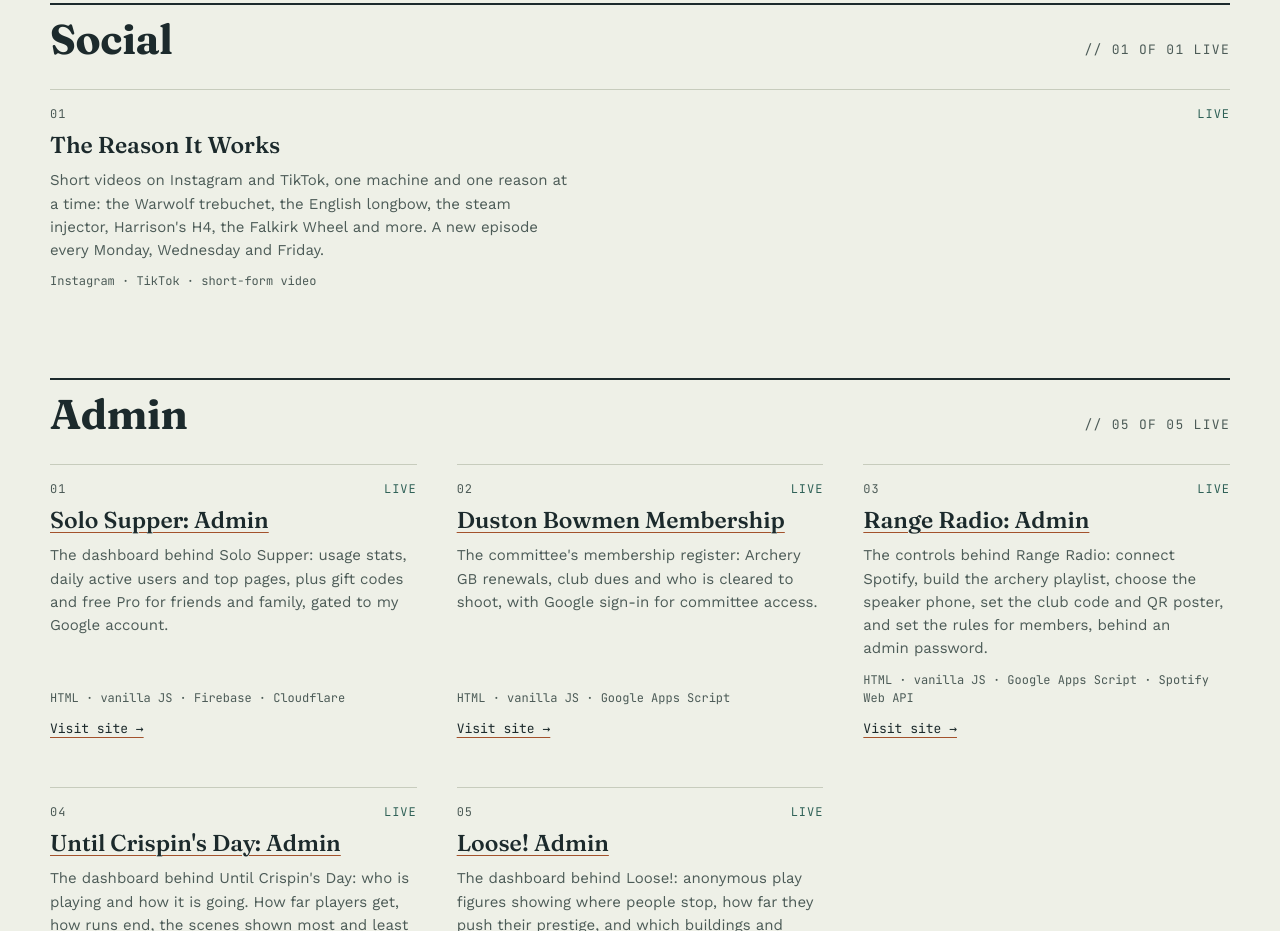
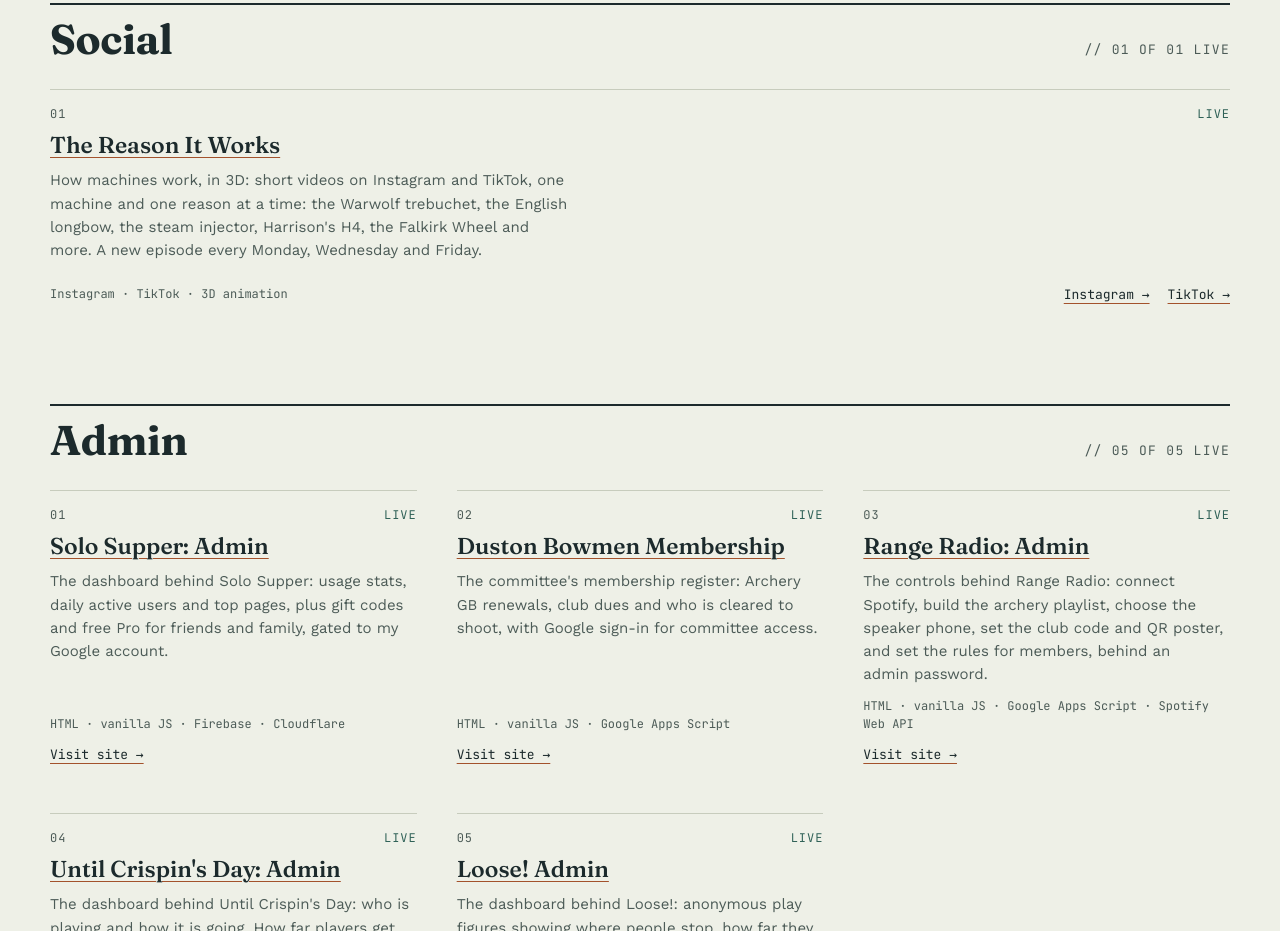
Before and after one commit to neilfletcher/neilfletcher.github.io, a plain HTML site: page index.html in a window 1280 px wide. Shown: the part 4380-5311 px from the top of the page. Drawn offline with nearby package versions, Linux system fonts and the light colour scheme.

Commit message:
Dashboard: link The Reason It Works to Instagram and TikTok
Co-Authored-By: Claude Opus 5.5 <noreply@anthropic.com>
Claude-Session: https://claude.ai/code/session_01LmehaWGZxXfstErSbnEApj

```diff
--- a/index.html
+++ b/index.html
@@ -655,12 +655,16 @@
         <div class="num">01</div>
         <div>
           <div class="entry-title-row">
-            <h3>The Reason It Works</h3>
+            <h3><a href="https://www.instagram.com/thereasonitworks/" target="_blank" rel="noopener">The Reason It Works</a></h3>
             <span class="status">Live</span>
           </div>
-          <p>Short videos on Instagram and TikTok, one machine and one reason at a time: the Warwolf trebuchet, the English longbow, the steam injector, Harrison's H4, the Falkirk Wheel and more. A new episode every Monday, Wednesday and Friday.</p>
+          <p>How machines work, in 3D: short videos on Instagram and TikTok, one machine and one reason at a time: the Warwolf trebuchet, the English longbow, the steam injector, Harrison's H4, the Falkirk Wheel and more. A new episode every Monday, Wednesday and Friday.</p>
           <div class="meta-row">
-            <span class="stack">Instagram &middot; TikTok &middot; short-form video</span>
+            <span class="stack">Instagram &middot; TikTok &middot; 3D animation</span>
+            <span class="goto-group">
+              <a class="goto" href="https://www.instagram.com/thereasonitworks/" target="_blank" rel="noopener">Instagram &rarr;</a>
+              <a class="goto" href="https://www.tiktok.com/@thereasonitworks" target="_blank" rel="noopener">TikTok &rarr;</a>
+            </span>
           </div>
         </div>
       </div>
```
